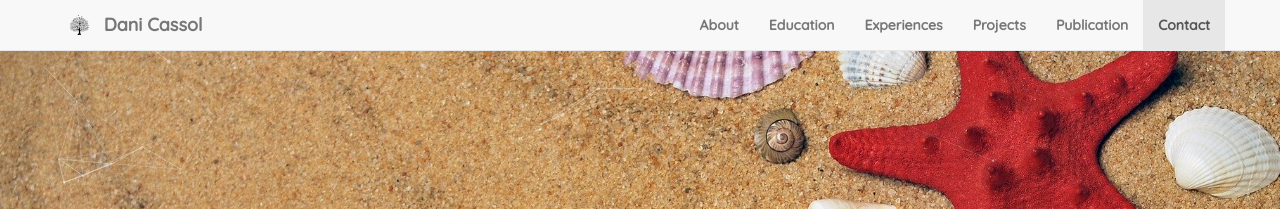
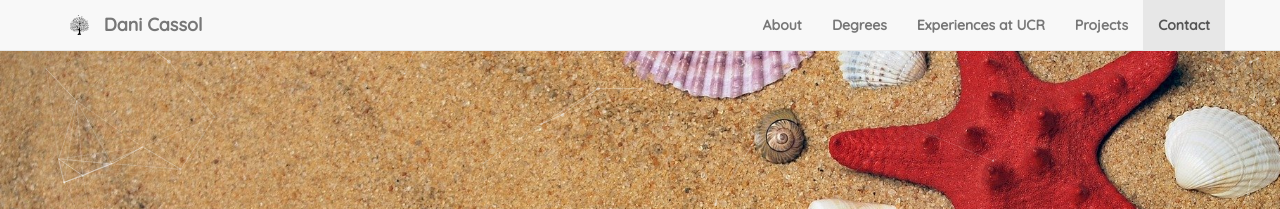
Before and after one commit to dcassol2020/dcassol2020.github.io, a Jekyll site: the page built from index.html, in a window 1280 px wide. Shown: the top 209 px of the page. Built offline with Jekyll 4.4.1, drawn with Linux system fonts in a browser that asks for light colours; nearby versions of some CDN libraries.

Commit message:
Update header.html

```diff
--- a/_includes/header.html
+++ b/_includes/header.html
@@ -21,16 +21,13 @@
                     <a class="page-scroll" href="#about">About</a>
                 </li>
                 <li>
-                    <a class="page-scroll" href="#education">Education</a>
+                    <a class="page-scroll" href="#education">Degrees</a>
                 </li>
                 <li>
-                    <a class="page-scroll" href="#experiences">Experiences</a>
+                    <a class="page-scroll" href="#experiences">Experiences at UCR</a>
                 </li>
                 <li>
                     <a class="page-scroll" href="#projects">Projects</a>
-                </li>
-                <li>
-                    <a class="page-scroll" href="#publication">Publication</a>
                 </li>
                 <li>
                     <a class="page-scroll" href="#contact">Contact</a>
```
